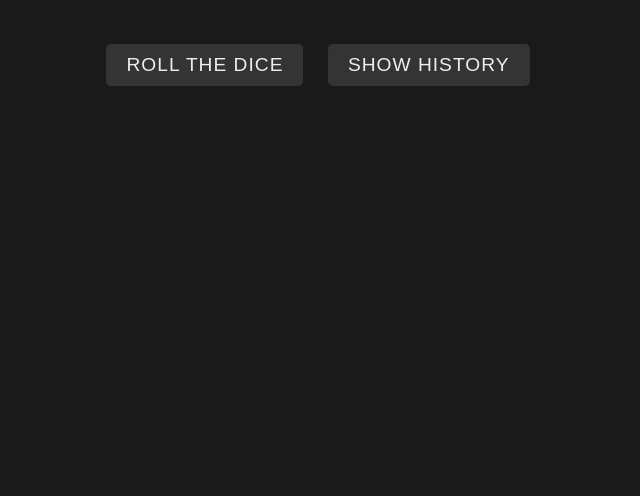
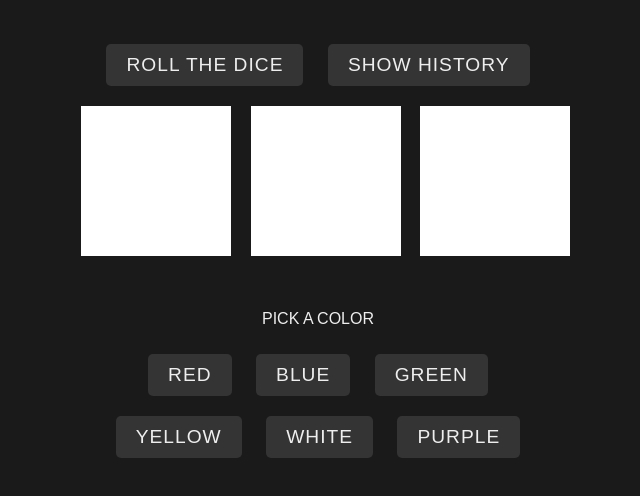
Before and after one commit to nepoaquino/colorGameSimulator, a plain HTML site: page index.html in a window 1280 px wide. Shown: the part 162-658 px from the top of the page, without its empty margins (322-962 px from the left). Drawn offline with Linux system fonts and the light colour scheme.

Commit message:
Update index.html

```diff
--- a/index.html
+++ b/index.html
@@ -4,34 +4,71 @@
 <head>
   <meta charset="UTF-8" />
   <meta http-equiv="X-UA-Compatible" content="IE=edge" />
-  <meta name="viewport" content="width=device-width, initial-scale=1.0" />
+  <meta name="viewport" content="width=device-width, initial-scale=1" />
   <meta name="description" content="A fun color game simulator." />
   <meta name="keywords" content="color, game, simulator, fun" />
   <meta name="author" content="Nepo Aquino" />
   <title>Color Game Simulator</title>
   <link rel="stylesheet" href="style.css" />
-
 </head>
 
 <body>
   <h1>COLOR GAME</h1>
-  <button onclick="rollDice()">Roll the Dice</button>
-  <button onclick="toggleHistory()">Show History</button>
-  <div id="result"></div>
+  <div id="mainButtons">
+    <button onclick="rollDice()">Roll the Dice</button>
+    <button onclick="toggleHistory()">Show History</button>
+  </div>
+  <div id="svgPlaceHolder">
+    <svg>
+      <rect width="200" height="200" style="fill:white" />
+    </svg>
+    <svg>
+      <rect width="200" height="200" style="fill:white" />
+    </svg>
+    <svg>
+      <rect width="200" height="200" style="fill:white" />
+    </svg>
+  </div>
+
+  <div id="result">
+
+  </div>
+
+  <div id="popUp">
+    <p id="popupMessagePlaceHolder">PICK A COLOR</p>
+    <p id="popupMessage"></p>
+  </div>
+
+  <div id="color-selection">
+    <div id="topButtons">
+      <button class="color-btn" onclick="selectColor('red')">Red</button>
+      <button class="color-btn" onclick="selectColor('blue')">Blue</button>
+      <button class="color-btn" onclick="selectColor('green')">Green</button>
+    </div>
+    <div id="botButtons">
+      <button class="color-btn" onclick="selectColor('yellow')">Yellow</button>
+      <button class="color-btn" onclick="selectColor('white')">White</button>
+      <button class="color-btn" onclick="selectColor('purple')">Purple</button>
+    </div>
+  </div>
+
   <div id="history">
     <table id="history-table">
       <thead>
         <tr>
           <th>Roll</th>
           <th>Result</th>
+          <th>Guess</th>
         </tr>
       </thead>
       <tbody></tbody>
     </table>
   </div>
 
+  <script src="script.js">
 
-  <script src="script.js"></script>
+
+  </script>
 </body>
 
 </html>
```
